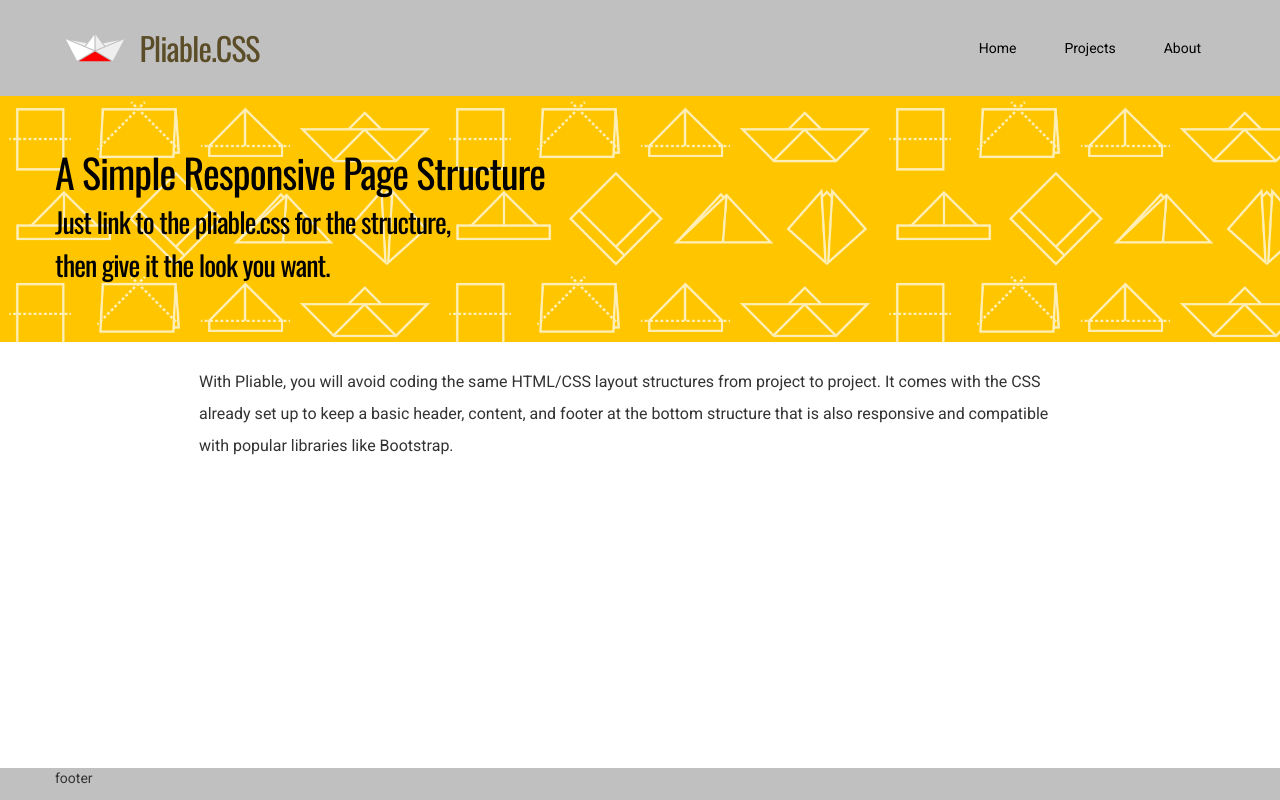
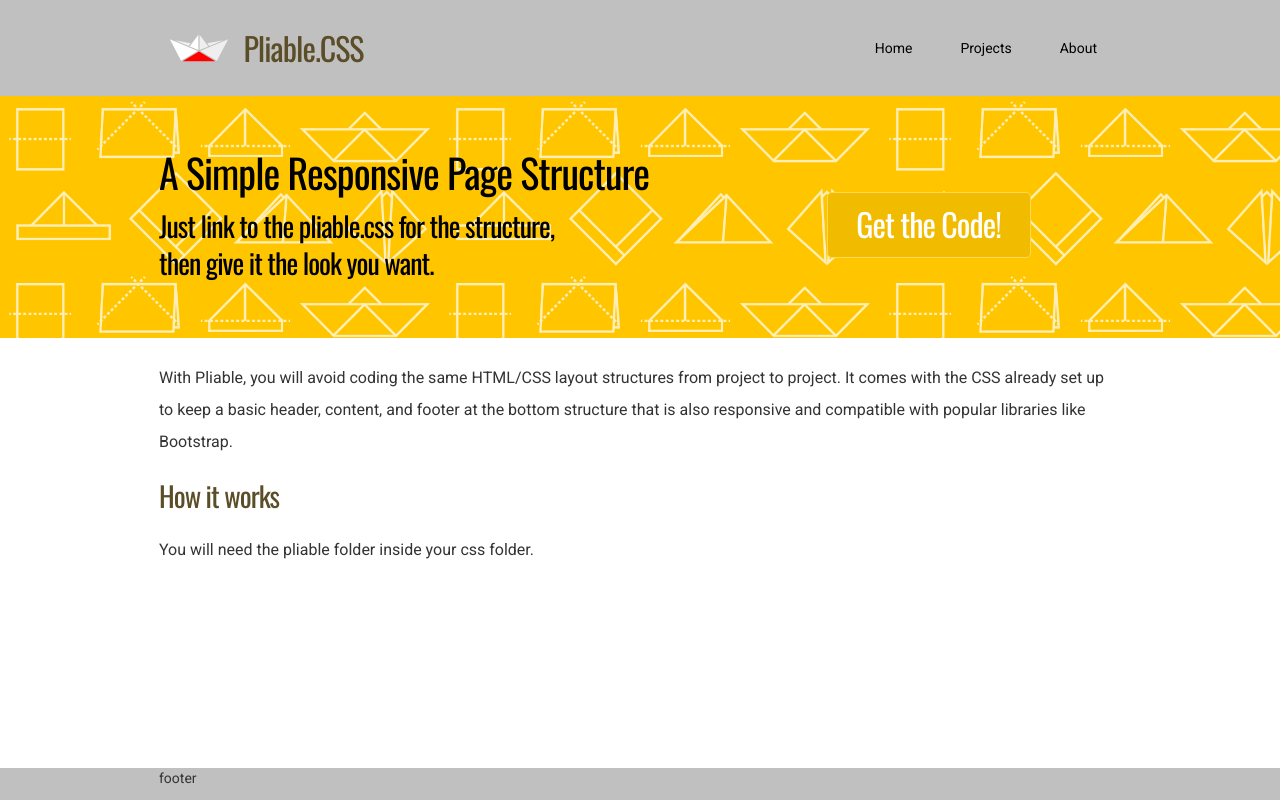
Before and after one commit to gutierr3z/pliable_flex, a plain HTML site: page index.html in a window 1280 px wide. Drawn offline with nearby package versions, Linux system fonts and the light colour scheme.

Commit message:
practice

```diff
--- a/css/pliable/brand.01/brand.appearance.css
+++ b/css/pliable/brand.01/brand.appearance.css
@@ -76,6 +76,11 @@ footer {
     margin: 0px;
 }
 
+#hero h1 {
+    display: block;
+    margin-bottom: 1rem;
+}
+
 nav.navbar .navbar-brand li:nth-child( 1 ) {
     /* display: none; */
 }
@@ -99,14 +104,53 @@ nav.navbar .navbar-brand li:nth-child( 3 ) {
     line-height: inherit;
 }
 
+
+#hero > *  {
+    display: flex;
+    flex-direction: column;
+    justify-content: space-between;
+}
+
+#hero > * > div {
+    width: 100%;
+}
+
+#hero > * > div:last-of-type {
+    display: flex;
+    align-items: center;
+    justify-content: center;
+}
+
+#hero > * > div:last-of-type a {
+    display: block;
+    border: 1px solid #ffd955;
+    background-color: #f1bb00;
+    margin-top: 1.5rem;
+
+    font-family: 'Oswald', sans-serif;
+    font-size: 2rem;
+    letter-spacing: -.06rem;
+    line-height: 2.8rem;
+
+    color: #fff;
+    padding: .6rem 1.8rem;
+    border-radius: 5px;
+}
+
+#hero > * > div:last-of-type a:hover {
+    text-decoration: none;
+}
+
+
 @media ( min-width: 768px ) {
 
     #hero h1 {
         line-height: 3.5rem;
+        margin-bottom: .5rem;
     }
 
     #hero h3 {
-        line-height: 2.7rem;
+        line-height: 2.3rem;
     }
 
     header {
@@ -114,14 +158,31 @@ nav.navbar .navbar-brand li:nth-child( 3 ) {
         height: 12vmin;
     }
 
+    header > * > *,
+    main > * > *,
+    footer > * > * {
+        padding: 0px 13vmin;
+    }
     main > * > * > article {
-        padding: 0px 18vmin;
+        padding: 0px;
     }
-
     #hero {
         padding-top: 6vmin;
         padding-bottom: 7vmin;
         background-size: 55vmin;
+
+
+    }
+
+    #hero > *  {
+        flex-direction: row;
+        justify-content: flex-start;
+    }
+    #hero > * > div:first-of-type {
+        width: 60%;
+    }
+    #hero > * > div:last-of-type {
+        width: 40%;
     }
 
     nav.navbar .navbar-brand li:nth-child( 2 ) {
--- a/index.html
+++ b/index.html
@@ -61,10 +61,17 @@
             <section id="hero">
                 <section>
 
-                    <h1>A Simple Responsive Page Structure</h1>
+                    <div>
+                        <h1>A Simple Responsive Page Structure</h1>
 
-                    <h3>Just link to the pliable.css for the structure,<br>
-                    then give it the look you want.</h3>
+                        <h3>Just link to the pliable.css for the structure,<br>
+                        then give it the look you want.</h3>
+
+                    </div>
+
+                    <div>
+                        <a href="https://github.com/gutierr3z/pliable_flex">Get the Code!</a>
+                    </div>
 
                 </section>
             </section>
@@ -75,8 +82,12 @@
 
                     <p>
                         With Pliable, you will avoid coding the same HTML/CSS layout structures from project to project.  It comes with the CSS already set up to keep a basic header, content, and footer at the bottom structure that is also responsive and compatible with popular libraries like Bootstrap.
+                    </p>
 
+                    <h3>How it works</h3>
 
+                    <p>
+                        You will need the pliable folder inside your css folder.
                     </p>
 
                     </article>
```
